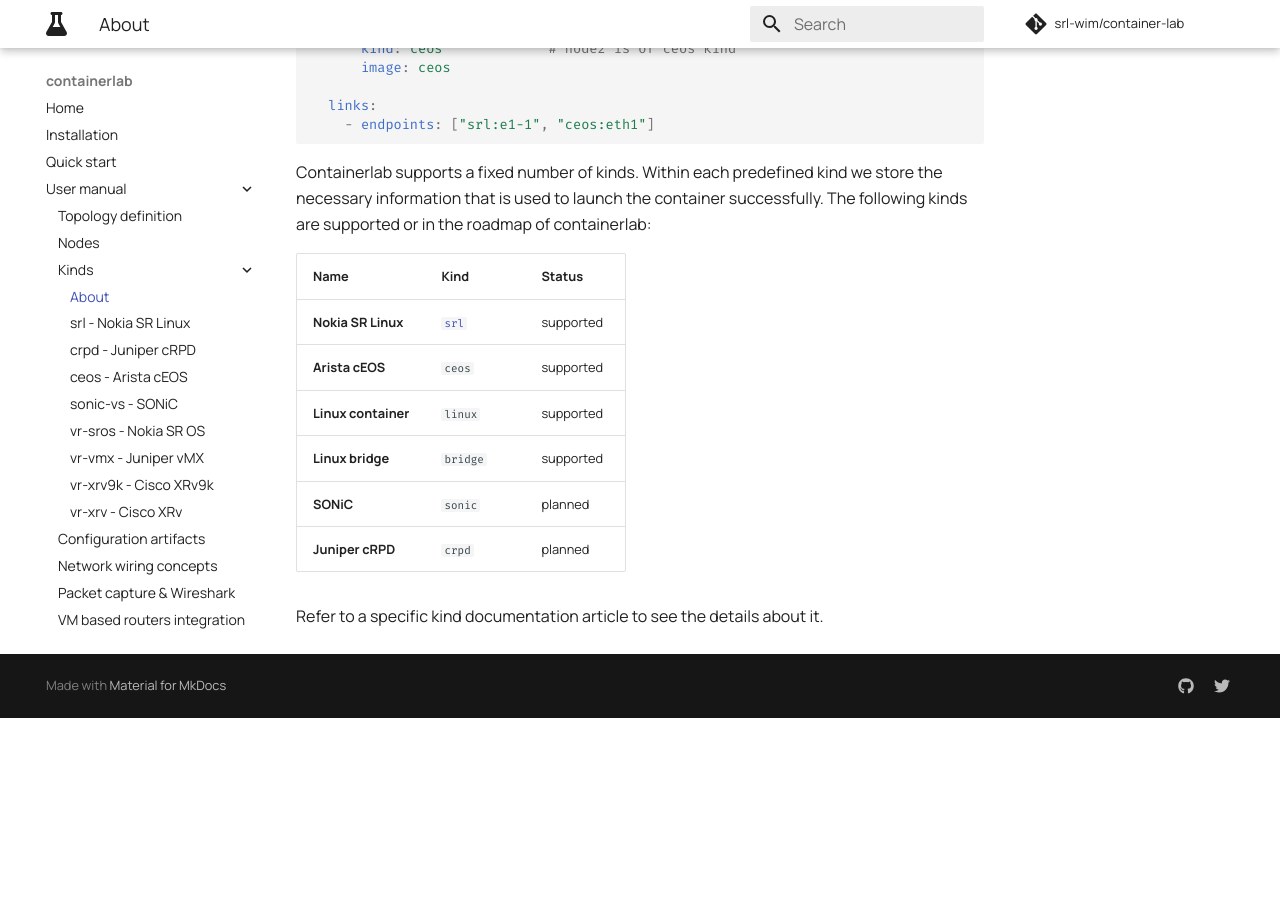
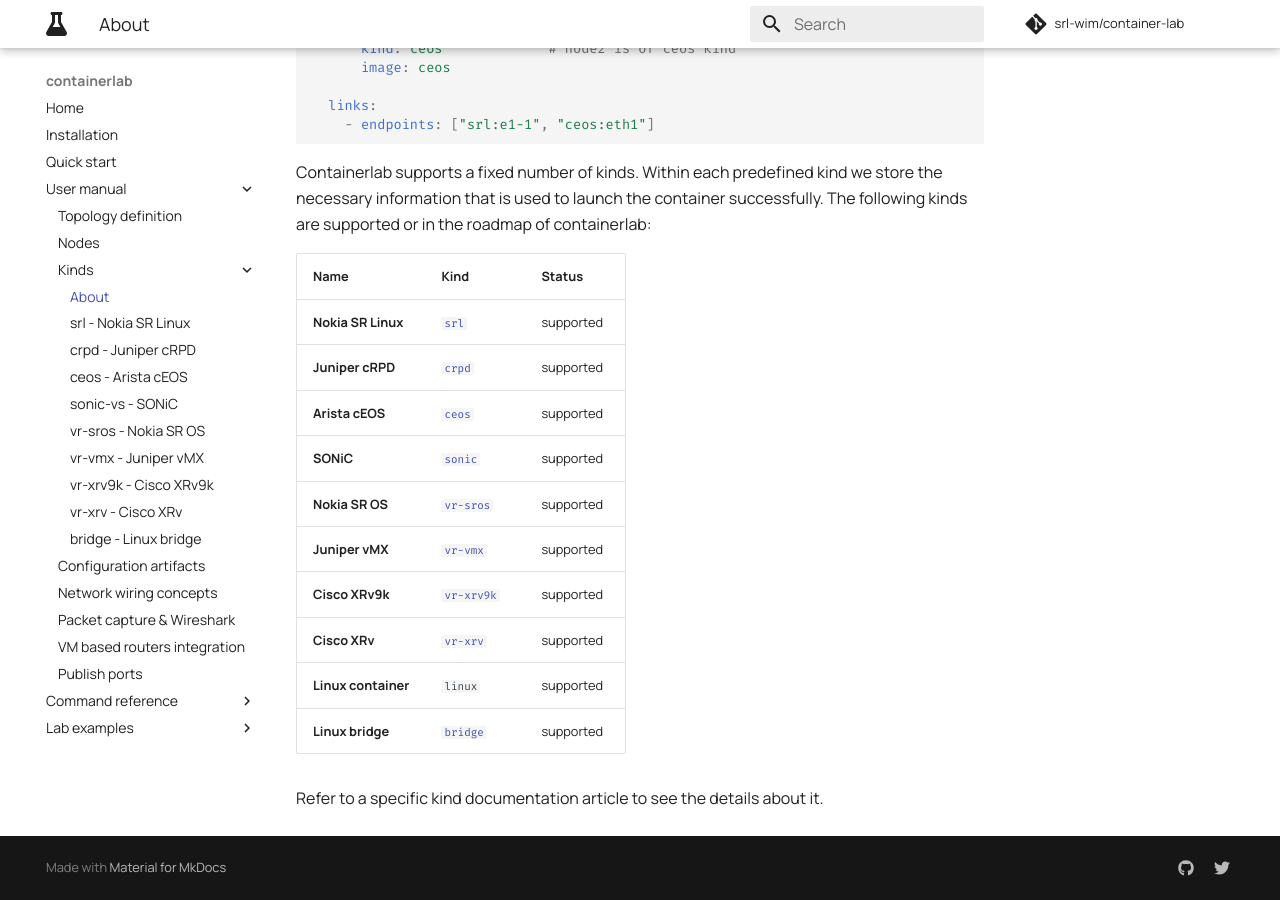
Before and after one commit to srl-labs/containerlab, an MkDocs documentation site: the page built from docs/manual/kinds/kinds.md, in a window 1280 px wide and 900 px high, scrolled down 620 px. Built offline with MkDocs 1.6.1 and Material for MkDocs 9.7.7, drawn with Linux system fonts in a browser that asks for light colours; comment, search, counter and statistics services are not loaded; before the commit the page ends 1338 px from its top, so only the background shows below that.

Commit message:
added bridge kind docs

```diff
--- a/docs/manual/kinds/kinds.md
+++ b/docs/manual/kinds/kinds.md
@@ -27,13 +27,17 @@ topology:
 Containerlab supports a fixed number of kinds. Within each predefined kind we store the necessary information that is used to launch the container successfully. The following kinds are supported or in the roadmap of containerlab:
 
 
-| Name                | Kind            | Status    |
-| ------------------- | --------------- | --------- |
-| **Nokia SR Linux**  | [`srl`](srl.md) | supported |
-| **Arista cEOS**     | `ceos`          | supported |
-| **Linux container** | `linux`         | supported |
-| **Linux bridge**    | `bridge`        | supported |
-| **SONiC**           | `sonic`         | planned   |
-| **Juniper cRPD**    | `crpd`          | planned   |
+| Name                | Kind                      | Status    |
+| ------------------- | ------------------------- | --------- |
+| **Nokia SR Linux**  | [`srl`](srl.md)           | supported |
+| **Juniper cRPD**    | [`crpd`](crpd.md)         | supported |
+| **Arista cEOS**     | [`ceos`](ceos.md)         | supported |
+| **SONiC**           | [`sonic`](sonic-vs.md)    | supported |
+| **Nokia SR OS**     | [`vr-sros`](vr-sros.md)   | supported |
+| **Juniper vMX**     | [`vr-vmx`](vr-vmx.md)     | supported |
+| **Cisco XRv9k**     | [`vr-xrv9k`](vr-xrv9k.md) | supported |
+| **Cisco XRv**       | [`vr-xrv`](vr-xrv.md)     | supported |
+| **Linux container** | `linux`                   | supported |
+| **Linux bridge**    | [`bridge`](bridge.md)     | supported |
 
 Refer to a specific kind documentation article to see the details about it.
--- a/mkdocs.yml
+++ b/mkdocs.yml
@@ -16,6 +16,7 @@ nav:
           - vr-vmx - Juniper vMX: manual/kinds/vr-vmx.md
           - vr-xrv9k - Cisco XRv9k: manual/kinds/vr-xrv9k.md
           - vr-xrv - Cisco XRv: manual/kinds/vr-xrv.md
+          - bridge - Linux bridge: manual/kinds/bridge.md
       - Configuration artifacts: manual/conf-artifacts.md
       - Network wiring concepts: manual/network.md
       - Packet capture & Wireshark: manual/wireshark.md
```
Also changed, not shown: docs/manual/kinds/bridge.md (added, +51 -0 lines).
